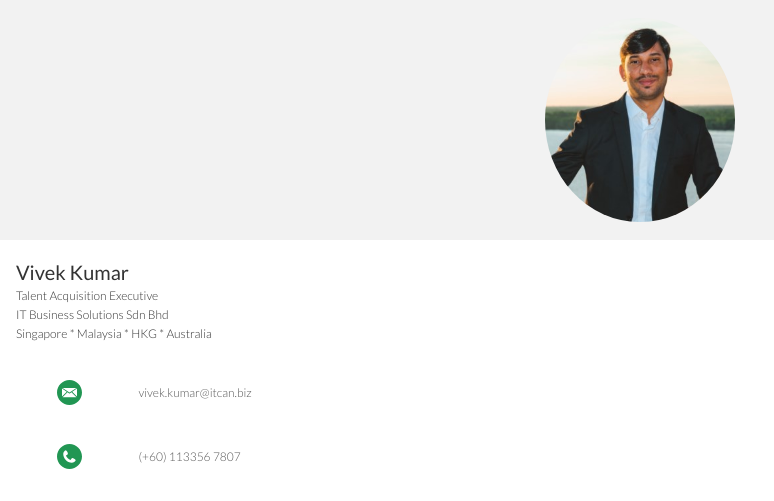
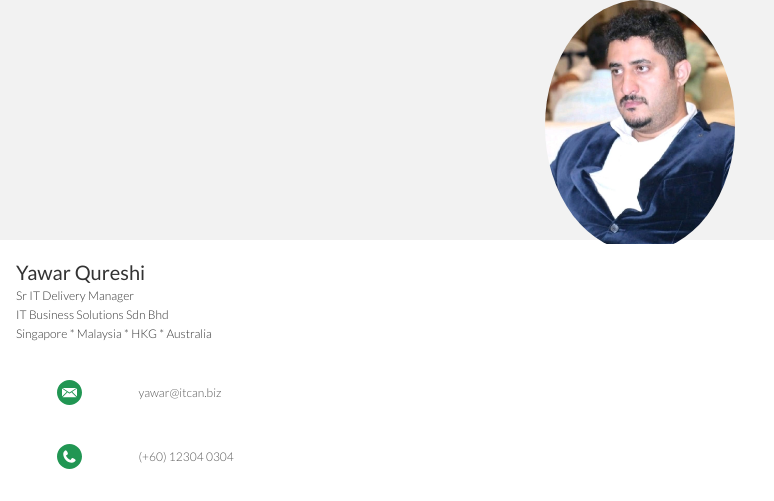
Before and after one commit to ITCANNAMECARD/Yawar-Qureshi, a plain HTML site: page index.html in a window 1280 px wide. Shown: the top 501 px of the page, 0-774 px from the left. Drawn offline with Linux system fonts and the light colour scheme; a web font is replaced by a local one.

Commit message:
Update index.html

```diff
--- a/index.html
+++ b/index.html
@@ -14,7 +14,7 @@
 			<div class="row">
 				<div class="col"></div>
 				<div class="col is-5">
-					<img class="profile-pic" src="VIVEK KUMAR.jpg" alt="Profile Picture">
+					<img class="profile-pic" src="Yawar.jpeg" alt="Profile Picture">
 				</div>
 				<div class="col"></div>
 			</div>
@@ -25,8 +25,8 @@
 		<div class="container">
 			<div class="row name-title-company">
 				<div class="col is-6">
-					<p class="text-name">Vivek Kumar</p>
-					<p class="text-title-company">Talent Acquisition Executive</p>
+					<p class="text-name">Yawar Qureshi</p>
+					<p class="text-title-company">Sr IT Delivery Manager </p>
 					<p class="text-title-company">IT Business Solutions Sdn Bhd</p>
 					<p class="text-title-company">Singapore	*	Malaysia	*	HKG	*	Australia
 				</div>
@@ -38,14 +38,14 @@
 	</section>
 
 	<section class="bg-color-white secondary-info">
-		<a href="mailto:vivek.kumar@itcan.biz">
+		<a href="mailto:yawar@itcan.biz">
 			<div class="container">
 				<div class="row detail">
 					<div class="col">
 						<img src="assets/icon-email.svg" alt="Email Icon"">
 					</div>
 					<div class="col is-8">
-						<p class="text-detail">vivek.kumar@itcan.biz</p>
+						<p class="text-detail">yawar@itcan.biz</p>
 					</div>
 					<div class="col">
 						<img src="assets/right-arrow.svg" alt="Right Arrow" height="50%" width="40%">
@@ -56,14 +56,14 @@
 	</section>
 
 	<section class="bg-color-white secondary-info">
-		<a href="tel:+601133567807">
+		<a href="tel:+60123040304">
 			<div class="container">
 				<div class="row detail">
 					<div class="col">
 						<img src="assets/icon-phone.svg" alt="Phone Icon"">
 					</div>
 					<div class="col is-8">
-						<p class="text-detail">(+60) 113356 7807</p>
+						<p class="text-detail">(+60) 12304 0304</p>
 					</div>
 					<div class="col">
 						<img src="assets/right-arrow.svg" alt="Right Arrow" height="50%" width="40%">
```
